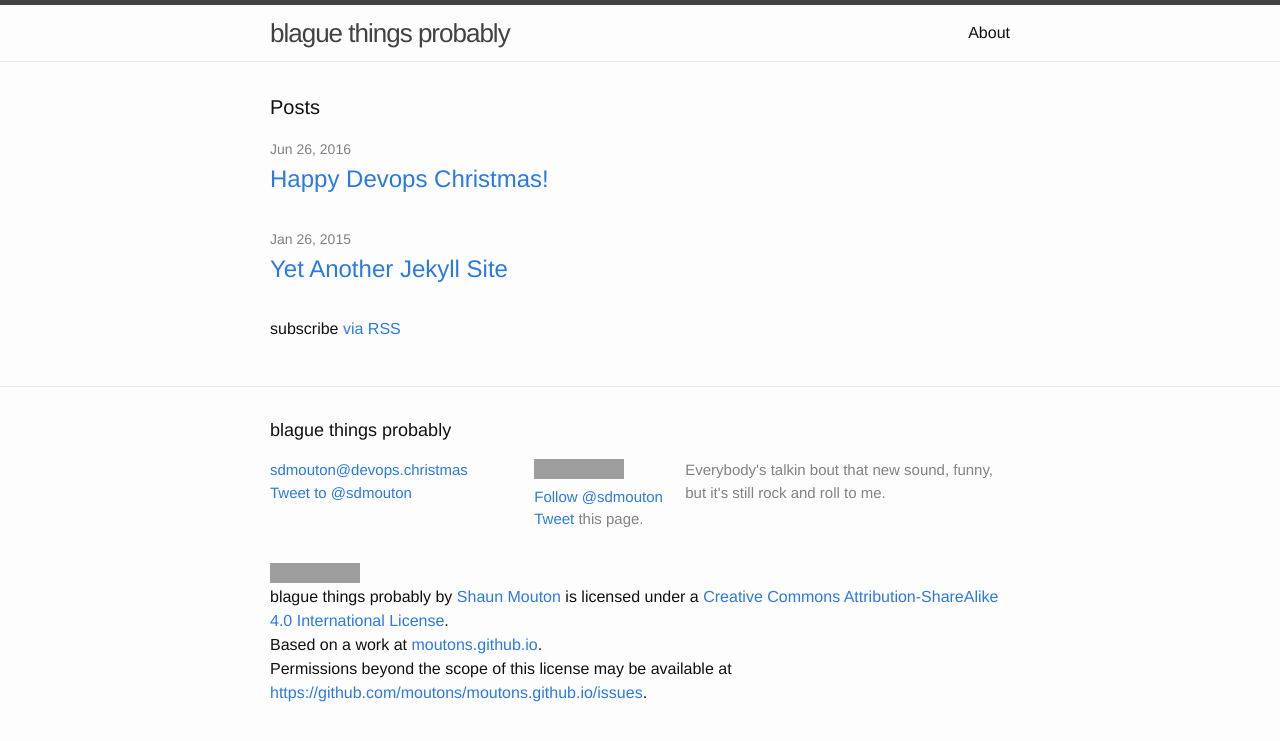
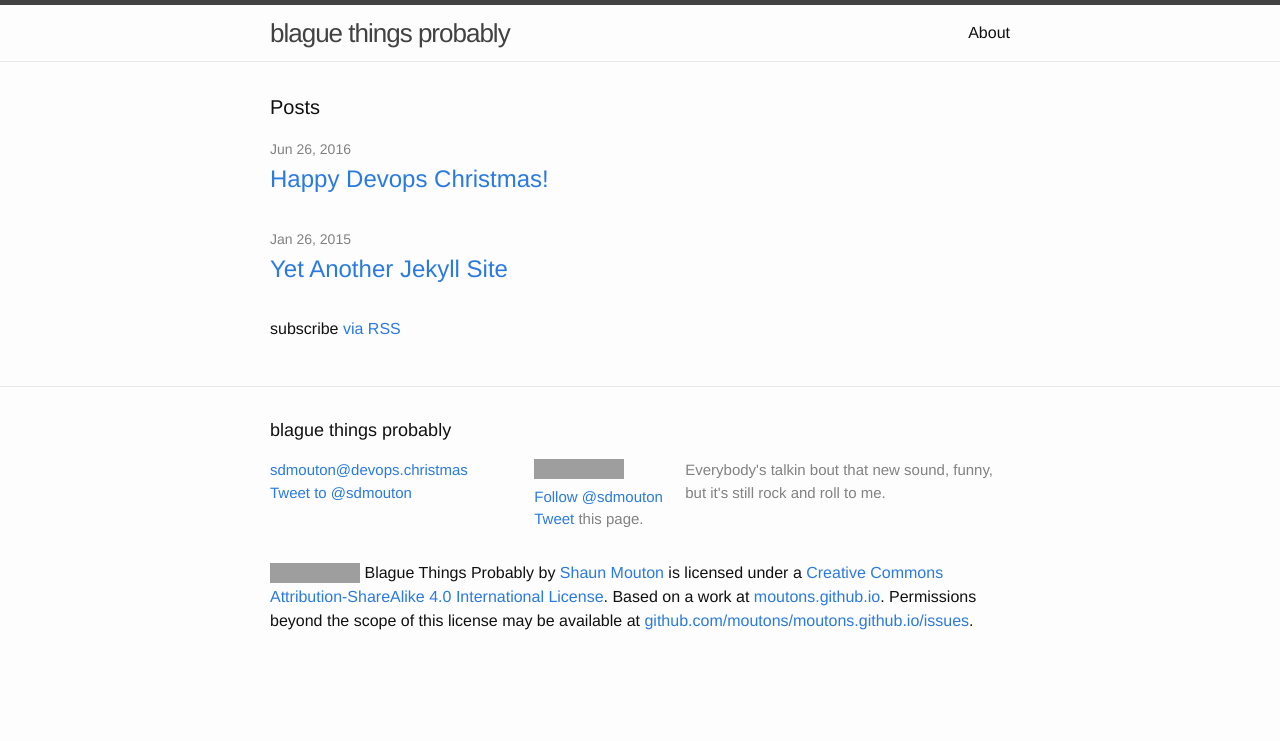
Before and after one commit to moutons/moutons.github.io, a Jekyll site: the page built from index.html, in a window 1280 px wide. Shown: the top 741 px of the page. Built offline with Jekyll 4.4.1, drawn with Linux system fonts in a browser that asks for light colours; comment, search, counter and statistics services are not loaded; grey boxes are pictures that could not be loaded.

Commit message:
changing formatting a bit

```diff
--- a/_includes/footer.html
+++ b/_includes/footer.html
@@ -40,8 +40,11 @@
       </div>
     </div>
 
-    <div class="fiiter-col footer-col-4">
-      <a rel="license" href="http://creativecommons.org/licenses/by-sa/4.0/"><img alt="Creative Commons License" style="border-width:0" src="https://i.creativecommons.org/l/by-sa/4.0/88x31.png" /></a><br /><span xmlns:dct="http://purl.org/dc/terms/" href="http://purl.org/dc/dcmitype/Text" property="dct:title" rel="dct:type">blague things probably</span> by <a xmlns:cc="http://creativecommons.org/ns#" href="http://happy.devops.christmas/" property="cc:attributionName" rel="cc:attributionURL">Shaun Mouton</a> is licensed under a <a rel="license" href="http://creativecommons.org/licenses/by-sa/4.0/">Creative Commons Attribution-ShareAlike 4.0 International License</a>.<br />Based on a work at <a xmlns:dct="http://purl.org/dc/terms/" href="moutons.github.io" rel="dct:source">moutons.github.io</a>.<br />Permissions beyond the scope of this license may be available at <a xmlns:cc="http://creativecommons.org/ns#" href="https://github.com/moutons/moutons.github.io/issues" rel="cc:morePermissions">https://github.com/moutons/moutons.github.io/issues</a>.
+    <div class="footer-btm footer-btm-1">
+      <a rel="license" href="http://creativecommons.org/licenses/by-sa/4.0/"><img alt="Creative Commons License" style="border-width:0" src="https://i.creativecommons.org/l/by-sa/4.0/88x31.png" /></a>
+      <span xmlns:dct="http://purl.org/dc/terms/" href="http://purl.org/dc/dcmitype/Text" property="dct:title" rel="dct:type">Blague Things Probably</span> by <a xmlns:cc="http://creativecommons.org/ns#" href="http://happy.devops.christmas/" property="cc:attributionName" rel="cc:attributionURL">Shaun Mouton</a> is licensed under a <a rel="license" href="http://creativecommons.org/licenses/by-sa/4.0/">Creative Commons Attribution-ShareAlike 4.0 International License</a>.
+      Based on a work at <a xmlns:dct="http://purl.org/dc/terms/" href="https://moutons.github.io/" rel="dct:source">moutons.github.io</a>.
+      Permissions beyond the scope of this license may be available at <a xmlns:cc="http://creativecommons.org/ns#" href="https://github.com/moutons/moutons.github.io/issues" rel="cc:morePermissions">github.com/moutons/moutons.github.io/issues</a>.
     </div>
 
   </div>
```
